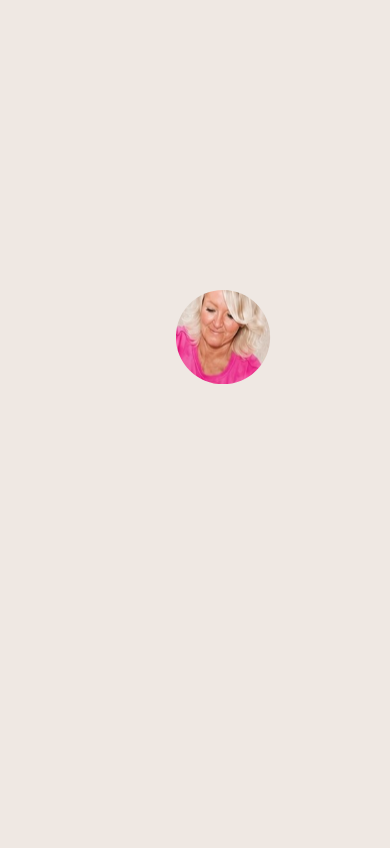
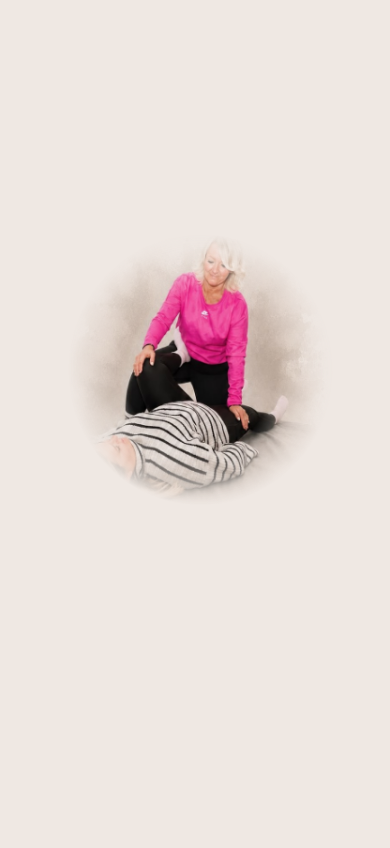
Before and after one commit to Gerk0rn/maggybartels, a PHP site: page /index.php in a window 390 px wide. Shown: the part 2204-3052 px from the top of the page. Run offline with PHP 8.4, Linux system fonts and the light colour scheme; the visitor is signed in with stand-in values (Sample User, id 1).

Commit message:
Rework the photo section: centred, large from the start, text below
- Photo sits centred at near full size and its watercolor edge widens with scroll
- The three movements get their own band under the photo, so nothing slides behind it on phones
- Section ground matches the photo background so the image has no visible edge

Co-Authored-By: Claude Opus 5.5 <noreply@anthropic.com>
Claude-Session: https://claude.ai/code/session_01RXJEmsT6xiMSmj98W1JLC6

```diff
--- a/index.php
+++ b/index.php
@@ -183,22 +183,26 @@ a{color:inherit}
 @media (max-width:760px){.ease__grid{grid-template-columns:1fr}}
 
 /* ---------- 3 · Spüren (the peak) ---------- */
-.feel .sc-stage{display:grid;grid-template-columns:minmax(0,1fr) minmax(0,1.1fr);align-items:center;gap:clamp(1.5rem,4vw,5rem);padding:5rem var(--sc-gutter) 2rem}
-.feel{--open:clamp(0, calc(var(--sc-p,0) * 2.4 - .05), 1)}
-.feel__frame{position:relative;justify-self:center;width:min(100%,600px,calc((100svh - 8rem) * .934));aspect-ratio:710/760;
-  clip-path:circle(calc(13% + var(--open) * 74%) at 58% 17%);will-change:clip-path}
-.feel__frame img{width:100%;height:100%;object-fit:cover;mix-blend-mode:multiply;transform:scale(calc(1.32 - var(--open) * .32));transform-origin:58% 17%;will-change:transform}
-.feel__words{position:relative;min-height:18rem;grid-column:1;grid-row:1}
+/* Centred: the photo sits in the middle from the start and its watercolor
+   edge widens with scroll; the words own a reserved band below, never on it. */
+.feel{--open:clamp(0, calc(var(--sc-p,0) * 2 - .02), 1)}
+.feel .sc-stage{display:flex;flex-direction:column;align-items:center;justify-content:center;gap:clamp(.8rem,2.4vh,1.6rem);padding:4.6rem var(--sc-gutter) 1.4rem;text-align:center}
+.feel__frame{margin:0;flex:0 0 auto;height:min(60svh,640px);aspect-ratio:710/760;max-width:100%;
+  -webkit-mask-image:radial-gradient(ellipse calc(44% + var(--open) * 26%) calc(42% + var(--open) * 28%) at 52% 45%,#000 58%,transparent 100%);
+          mask-image:radial-gradient(ellipse calc(44% + var(--open) * 26%) calc(42% + var(--open) * 28%) at 52% 45%,#000 58%,transparent 100%);
+  transform:translate3d(0,calc((1 - var(--open)) * 3vh),0) scale(calc(.9 + var(--open) * .1));will-change:transform,mask-image}
+.feel__frame img{width:100%;height:100%;object-fit:contain}
+.feel__words{position:relative;flex:0 0 auto;width:min(40rem,100%);min-height:8.5rem}
 .feel__words > *{position:absolute;inset:0 0 auto 0}
-.feel__step .num{font-family:var(--sc-font-display);font-size:clamp(3rem,2rem + 3vw,5.4rem);line-height:1;color:var(--line);display:block}
-.feel__step h3{margin:.4rem 0 .9rem;font-size:.95rem;font-weight:500;letter-spacing:.24em;text-transform:uppercase}
-.feel__step p{margin:0;max-width:30ch;font-size:var(--sc-t-lg);line-height:1.55;color:#3A3430}
-.feel__last{font-family:var(--sc-font-display);font-style:italic;font-size:clamp(2.2rem,1.4rem + 3vw,4.2rem);line-height:1.08;color:var(--brown);margin:0}
-.feel__frame{grid-column:2;grid-row:1}
-@media (max-width:860px){
-  .feel .sc-stage{grid-template-columns:1fr;grid-template-rows:auto 1fr;align-content:start;padding-top:5.2rem;gap:1rem}
-  .feel__frame,  .feel__words{grid-column:1;grid-row:2;min-height:12rem}
-  .feel__step p{font-size:1.05rem}
+.feel__step h3{margin:0 0 .5rem;font-size:.9rem;font-weight:500;letter-spacing:.24em;text-transform:uppercase}
+.feel__step .num{font-family:var(--sc-font-display);font-size:1.6rem;letter-spacing:0;color:var(--line);margin-right:.6rem;vertical-align:-.1em}
+.feel__step p{margin:0 auto;max-width:34ch;font-size:var(--sc-t-lg);line-height:1.5;color:#3A3430}
+.feel__last{font-family:var(--sc-font-display);font-style:italic;font-size:clamp(2rem,1.4rem + 2.4vw,3.6rem);line-height:1.08;color:var(--brown);margin:0}
+@media (max-width:760px){
+  .feel .sc-stage{padding-top:4.8rem}
+  .feel__frame{height:auto;width:min(86vw,calc(48svh * .934))}
+  .feel__words{min-height:10.5rem}
+  .feel__step p{font-size:1.02rem}
 }
 
 /* ---------- 4 · Wählen (pan) ---------- */
@@ -364,30 +368,27 @@ a{color:inherit}
   </div>
 </section>
 
-<!-- 3 · Spüren: THE PEAK. Pinned; the photo opens from a small round window. -->
-<section class="feel" data-sc-act="pin" data-sc-span="3.4" data-sc-drift="#E9E0D8" data-chapter="1">
+<!-- 3 · Spüren: THE PEAK. Pinned; the centred photo opens up while the three movements cross below it. -->
+<section class="feel" data-sc-act="pin" data-sc-span="3.4" data-sc-drift="#ECE5DF" data-chapter="1">
   <div data-sc-stage>
+    <figure class="feel__frame">
+      <img src="maggy-thai-yoga-massage.jpg" width="710" height="760" alt="Maggy Bartels bei einer Thai-Yoga-Massage: sanfte Dehnung auf der Bodenmatte">
+    </figure>
     <div class="feel__words">
       <div class="feel__step" data-sc-cue="0.12 0.44 0.18 0.18">
-        <span class="num">I</span>
-        <h3>Sanfte Dehnung</h3>
+        <h3><span class="num">I</span>Sanfte Dehnung</h3>
         <p>Passive, yogaähnliche Dehnungen öffnen den Körper und schenken neue Beweglichkeit.</p>
       </div>
       <div class="feel__step" data-sc-cue="0.38 0.66 0.18 0.18">
-        <span class="num">II</span>
-        <h3>Rhythmischer Druck</h3>
+        <h3><span class="num">II</span>Rhythmischer Druck</h3>
         <p>Achtsamer Druck entlang der Energielinien löst Verspannungen in der Tiefe.</p>
       </div>
       <div class="feel__step" data-sc-cue="0.6 0.86 0.18 0.18">
-        <span class="num">III</span>
-        <h3>Achtsame Berührung</h3>
+        <h3><span class="num">III</span>Achtsame Berührung</h3>
         <p>Ruhe, Präsenz und Zeit nur für dich. Ein Moment, um wirklich anzukommen.</p>
       </div>
       <p class="feel__last" data-sc-cue="0.8 1 0.18 0">Und dann liegst du selbst auf der Matte.</p>
     </div>
-    <figure class="feel__frame" style="margin:0">
-      <img src="maggy-thai-yoga-massage.jpg" width="710" height="760" alt="Maggy Bartels bei einer Thai-Yoga-Massage: sanfte Dehnung auf der Bodenmatte">
-    </figure>
   </div>
 </section>
 
```
